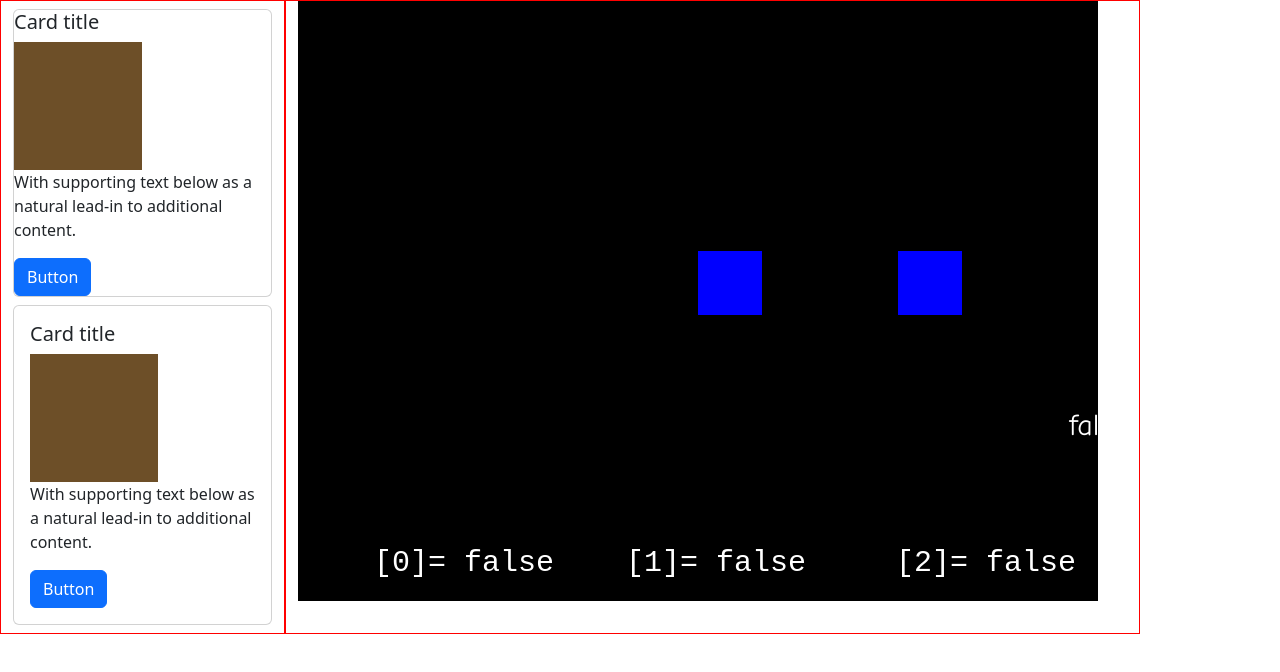
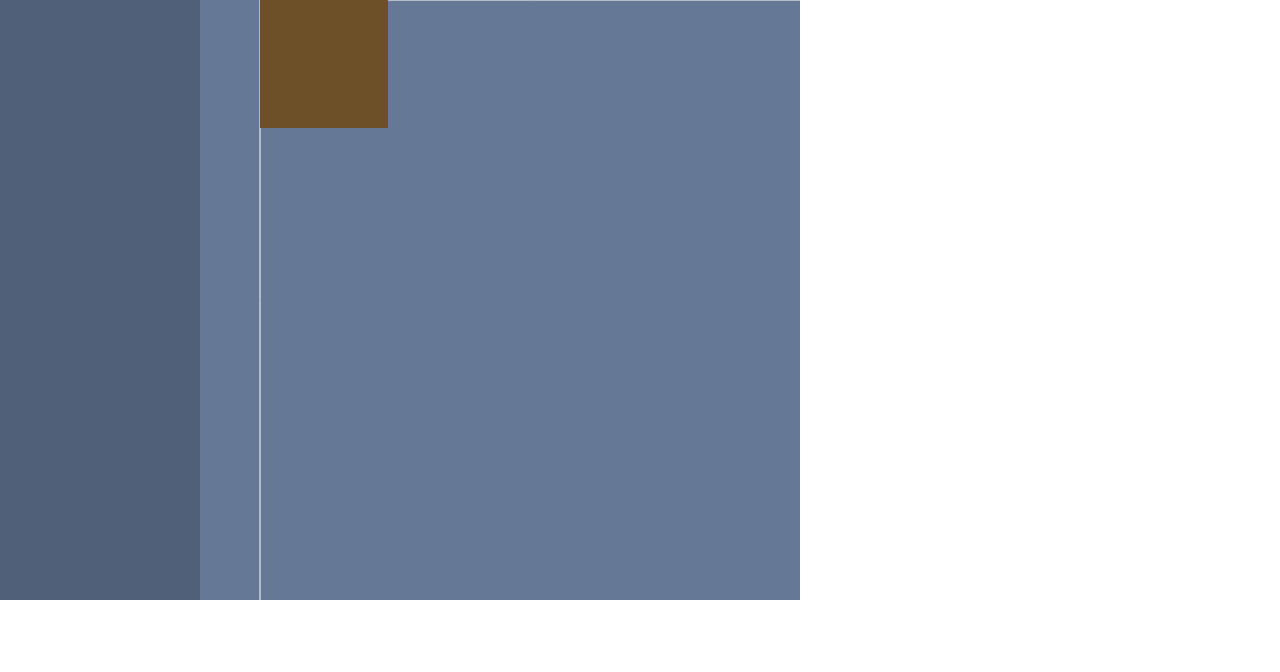
Before and after one commit to naLajeJazz/cenarios-rpg, a website with bundled scripts: page index.html in a window 1280 px wide. Built offline with nearby package versions, Linux system fonts and the light colour scheme.

Commit message:
interface

```diff
--- a/index.html
+++ b/index.html
@@ -12,44 +12,14 @@
 </head>
 
 <body>
-<div class="container mx-0">
 
 
-  <div class="row ">
-
-<div class="col-3 bm">
+    <canvas id="Canvas"></canvas>
 
 
 
-        <div class="card w-100 my-2 ">
-          <div class="card-body p-0 ">
-            <h5 class="card-title">Card title</h5>
-            <img src="./assets/bck-dirt.png" alt="">
-            <p class="card-text">With supporting text below as a natural lead-in to additional content.</p>
-            <a href="#" class="btn btn-primary">Button</a>
-          </div>
-        </div>
-        <div class="card w-100 my-2">
-          <div class="card-body">
-            <h5 class="card-title">Card title</h5>
-            <img src="./assets/bck-dirt.png" alt="">
-            <p class="card-text">With supporting text below as a natural lead-in to additional content.</p>
-            <a href="#" class="btn btn-primary">Button</a>
-          </div>
-        </div>
 
 
-
-</div>
-
-<div class="col bm">
-  <div class="my-0 p-0">
-    <canvas  id="Canvas"></canvas>
-
-  </div>
-
-</div>
-  </div>
 
 
 </div>
--- a/obj.js
+++ b/obj.js
@@ -2,6 +2,14 @@
 
 export const canvas = document.getElementById("Canvas");
 export const ctx = canvas.getContext("2d");
+
+
+///anima imagem
+let xIndex =0
+setInterval(()=>xIndex=32,125);
+setInterval(()=>xIndex=0,250);
+
+
 export default class Obj {
   constructor(x, y, w, h, spd) {
     this.x = x
@@ -21,6 +29,20 @@ export default class Obj {
     ctx.fillRect(this.x, this.y, this.w,this.h);
     ctx.restore()
   };
+  drawRect(c){
+
+    ctx.beginPath();
+    ctx.strokeStyle = c;
+    ctx.rect(this.x, this.y, this.w,this.h);
+    ctx.stroke();
+
+  };
+  tileSet=(img)=>{
+
+    this.img=img;
+      ctx.drawImage(this.img,this.x,this.y,this.w,this.h);
+
+    };
 
    collide(hitX,hitY,hitW,hitH){
     this.collideBolean = false;
--- a/script.js
+++ b/script.js
@@ -4,89 +4,36 @@ import Obj from './obj.js'
 import {canvas} from './obj.js'
 import {ctx} from './obj.js'
 
-let moveR=false,moveL=false,moveU=false,moveD=false,move=false;
+canvas.width=screen.width;
+canvas.height=screen.height;
+//canvas.width=990;
+//canvas.height=720;
+canvas.style.backgroundColor="#657996";
 
-//canvas.width=screen.width;
-//canvas.height=screen.height;
-canvas.width=800;
-canvas.height=600;
-canvas.style.backgroundColor="black";
+//let bck = document.getElementById("bck");
+let bck = document.createElement("IMG");
+bck.setAttribute("src", "./assets/bck-dirt.png");
 
-let i = new Obj(800,350,64,64,3);
-let o=[];
 
-for(var j = 0 ; j<3 ; j++ ){
+let windowSelect=new Obj(0,0,200,canvas.height);
+let cenary=new Obj (260,0,1024,1024);
 
-  o[j]= new Obj(400,250,64,64,0)
+let tile =new Obj(260,0,128,128);
 
-};
 
-window.addEventListener("keyup",()=>{
-    moveL=false;
-    moveR=false;
-    moveU=false;
-    moveD=false;
-    move=false;
-},false);
-
-window.addEventListener("keydown",function(event){
-
-        let k= event.key;
-
-        if (k == "d" ){
-            moveR=true;
-              move=true
-        }else if(k =="a" ){
-            moveL=true;
-            move=true
-
-        }else if (k=="w"){
-          moveU=true;
-          move=true
-        }else if (k=="s"){
-          moveD=true;
-          move=true
-        }
-
-    },false);
 
 function game (){
 requestAnimationFrame(game,canvas);
 ctx.clearRect(0,0,canvas.width,canvas.height);
 
-if(moveR){i.x+=i.spd}
-if(moveL){i.x-=i.spd}
-if(moveU){i.y-=i.spd}
-if(moveD){i.y+=i.spd}
+
+windowSelect.draw('#506078');
+cenary.drawRect("white");
+tile.tileSet(bck);
 
 
 
 
-  for(var j = 0 ; j<3 ; j++ ){
-
-    o[j].draw("blue")
-    o[j].x=200*j+400
-    o[j].collide(i.x,i.y,i.w,i.h)
-
-    if(o[j].collideBolean){
-      o[j].hudMsg(o[j].x,o[j].y-64,"Hey!")
-      i.hudMsg(i.x,i.y-32,"Ola!")
-    }
-
-
-  }
-
-
-  i.draw("red")
-  i.hudMsg(i.x,i.y+84,move)
-
-  ctx.font = "30px Courier New";
-  ctx.fillStyle = "white";
-  ctx.textAlign = "center";
-  ctx.fillText(`
-  [0]= ${o[0].collideBolean}
-   [1]= ${o[1].collideBolean}
-    [2]= ${o[2].collideBolean}`, canvas.width/2, canvas.height-30);
 
 };
 game();
```
